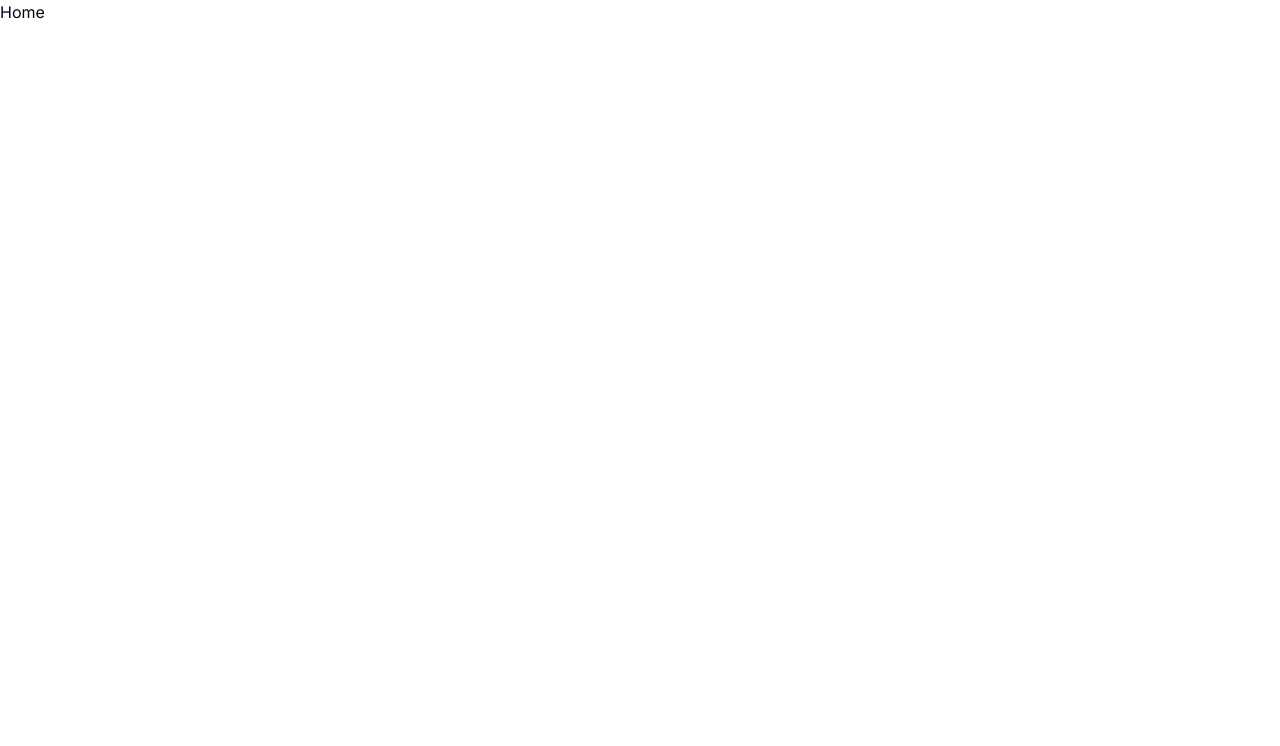
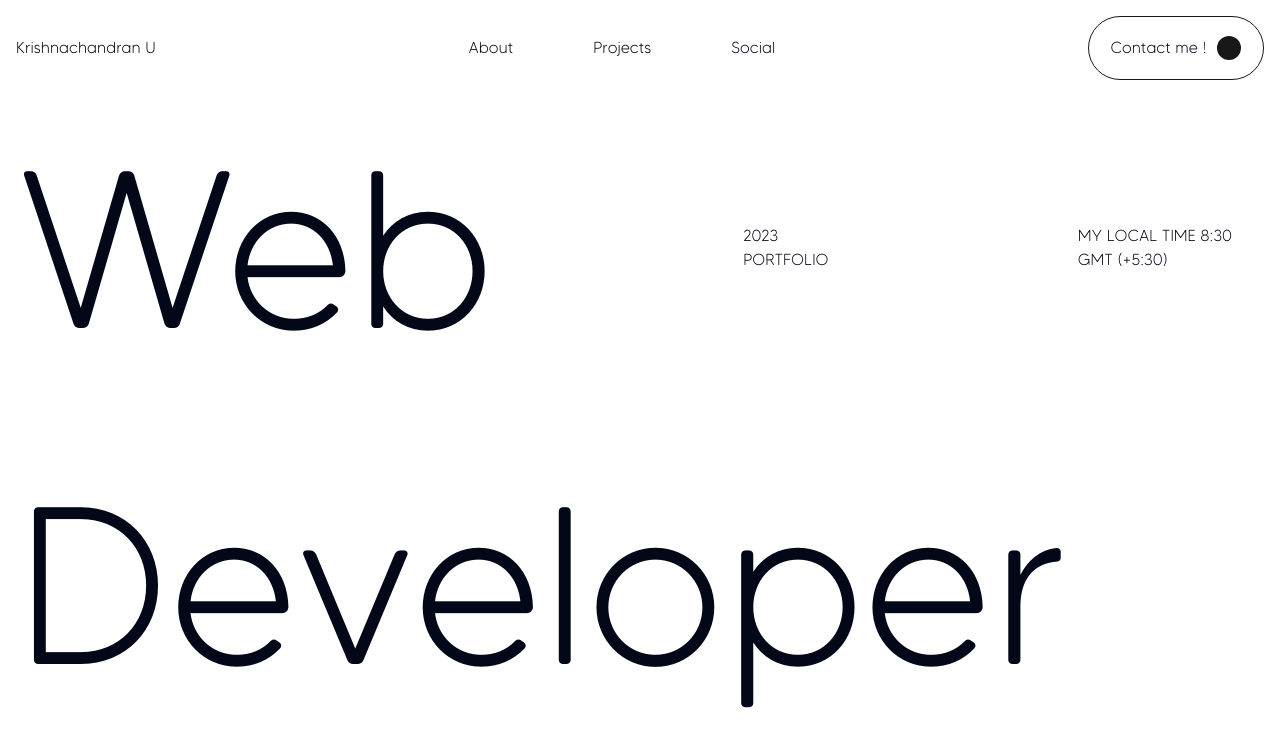
Before and after one commit to krishnachandran-u/krishnachandran, a Next.js app: page / in a window 1280 px wide. Shown: the top 746 px of the page. Built offline with nearby package versions, Linux system fonts and the light colour scheme.

Commit message:
create pageOne

```diff
--- a/src/app/globals.css
+++ b/src/app/globals.css
@@ -74,3 +74,7 @@
     @apply bg-background text-foreground;
   }
 }
+
+::-webkit-scrollbar {
+  width: 0;
+}
--- a/src/app/page.tsx
+++ b/src/app/page.tsx
@@ -1,9 +1,13 @@
+import './globals.css';
+
+import Hero from '@/components/Hero';
+import ScreenSizeLogger from '@/components/ScreenSizeLogger';
+
 export default function Home() {
   return (
     <>
-      <main>
-        <h1>Home</h1>
-      </main>
+      <ScreenSizeLogger />
+      <Hero />
     </>
   )
 }
--- /dev/null
+++ b/src/components/Hero.tsx
@@ -0,0 +1,51 @@
+import styles from '../styles/Hero.module.scss'
+
+export default function Hero() {
+  return (
+    <>
+        <main className = {styles.root}>
+            <div className = {styles.desktop}>
+                <div className = {styles.pageOne}>
+                    <div className = {styles.nav}>
+                        <div className = {styles.name}>
+                            Krishnachandran U
+                        </div>
+                        <div className = {styles.mid}>
+                            <div>About</div>
+                            <div>Projects</div>
+                            <div>Social</div>
+                        </div>
+                        <div className = {styles.button}>
+                            <div className = {styles.contact}>Contact me !</div>
+                            <div className = {styles.circle}>
+
+                            </div>
+                        </div>
+                    </div>
+                    <div className = {styles.main}>
+                        <div className = {styles.web}>
+                            Web
+                            <div className  = {styles.portfolio2023}>
+                                2023<br />
+                                PORTFOLIO
+                            </div>
+                            <div className = {styles.localTime}>
+                                MY LOCAL TIME 8:30<br />
+                                GMT (+5:30)
+                            </div>
+                        </div>
+                        <div>Developer</div>
+                    </div>
+                </div>
+            </div>
+
+
+            <div>
+                <div>
+
+                </div>
+            </div>
+        </main>
+    </>
+  )
+}
--- /dev/null
+++ b/src/components/ScreenSizeLogger.tsx
@@ -0,0 +1,32 @@
+"use client"
+
+import { use, useEffect, useState } from "react";
+
+export default function ScreenSizeLogger() {
+    const [screenWidth, setScreenWidth] = useState(() => (typeof window !== 'undefined' ? window.innerWidth : 0));
+    const [screenHeight, setScreenHeight] = useState(() => (typeof window !== 'undefined' ? window.innerHeight : 0))
+
+    useEffect(() => {
+
+        const handleResize = () => {
+            setScreenWidth(window.innerWidth);
+            setScreenHeight(window.innerHeight);
+        }
+
+        window.addEventListener('resize', handleResize);
+
+        return () => {
+            window.removeEventListener('resize', handleResize);
+        };
+
+    }, [])
+
+    useEffect(() => {
+
+        console.log("Screen Width: ", screenWidth);
+        console.log("Screen Height: ", screenHeight);
+
+    }, [screenWidth, screenHeight]);
+
+    return null;
+};
--- /dev/null
+++ b/src/components/ui/badge.tsx
@@ -0,0 +1,36 @@
+import * as React from "react"
+import { cva, type VariantProps } from "class-variance-authority"
+
+import { cn } from "@/lib/utils"
+
+const badgeVariants = cva(
+  "inline-flex items-center rounded-full border px-2.5 py-0.5 text-xs font-semibold transition-colors focus:outline-none focus:ring-2 focus:ring-ring focus:ring-offset-2",
+  {
+    variants: {
+      variant: {
+        default:
+          "border-transparent bg-primary text-primary-foreground hover:bg-primary/80",
+        secondary:
+          "border-transparent bg-secondary text-secondary-foreground hover:bg-secondary/80",
+        destructive:
+          "border-transparent bg-destructive text-destructive-foreground hover:bg-destructive/80",
+        outline: "text-foreground",
+      },
+    },
+    defaultVariants: {
+      variant: "default",
+    },
+  }
+)
+
+export interface BadgeProps
+  extends React.HTMLAttributes<HTMLDivElement>,
+    VariantProps<typeof badgeVariants> {}
+
+function Badge({ className, variant, ...props }: BadgeProps) {
+  return (
+    <div className={cn(badgeVariants({ variant }), className)} {...props} />
+  )
+}
+
+export { Badge, badgeVariants }
--- /dev/null
+++ b/src/styles/Hero.module.scss
@@ -0,0 +1,102 @@
+@font-face {
+  font-family: 'Tommy-Soft-Light';
+  src: url(./../fonts/Tommy-Soft-Light.otf) format('opentype');
+}
+
+@font-face {
+  font-family: 'Tommy-Soft-Medium';
+  src: url(./../fonts/Tommy-Soft-Medium.otf) format('opentype');
+}
+
+.root {
+    font-family: 'Tommy-Soft-Light', sans-serif;
+
+    .desktop {
+        box-sizing: border-box;
+        margin: 0;
+        padding: 0;
+        height: 200vh;
+        width: 100vw;
+
+        .pageOne {
+            height: 100vh;
+            width: 100vw;
+            padding: 1rem;
+            display: flex;
+            flex-direction: column;
+
+            .nav {
+                display: flex;
+                align-items: center;
+                justify-content: space-between;
+                font-size: 1rem;
+
+                .mid {
+                    display: flex;
+                    justify-content: space-between;
+                    gap: 5rem;
+                }
+
+                .button {
+                    display: flex;
+                    justify-content: space-around;
+                    align-items: center;
+                    width: 11rem;
+                    height: 4rem;
+                    margin: 0;
+                    padding: 1rem;
+                    border-radius: 100px;
+                    border: 1px solid #181818;
+                    transition: all 0.3s ease-in-out;
+
+                    &:hover {
+                        background-color: #181818;
+                        color: #ececec;
+
+                        .circle {
+                            background-color: #ececec;
+                        }
+                    }
+
+                    .circle {
+                        display: flex;
+                        justify-content: center;
+                        align-items: center;
+                        width: 1.5rem;
+                        height: 1.5rem;
+                        background-color: #181818;
+                        border-radius: 50%;
+                        transition: all 0.3s ease-in-out;
+
+                        &:hover {
+                            width: 2.5rem;
+                            height: 2.5rem;
+                            background-color: #ececec;
+                        }
+                    }
+                }
+            }
+        }
+
+        .main {
+            display: flex;
+            flex-direction: column;
+            font-size: 28vmin;
+
+            .web {
+                display: flex;
+                align-items: center;
+                justify-content: space-between;
+
+                .portfolio2023 {
+                    font-size: 1rem;
+                }
+
+                .localTime {
+                    font-size: 1rem;
+                    margin-right: 2rem;
+                }
+            }
+        }
+    }
+}
```
Also changed, not shown: src/fonts/Tommy-Soft-Light.otf (added), src/fonts/Tommy-Soft-Medium.otf (added).
